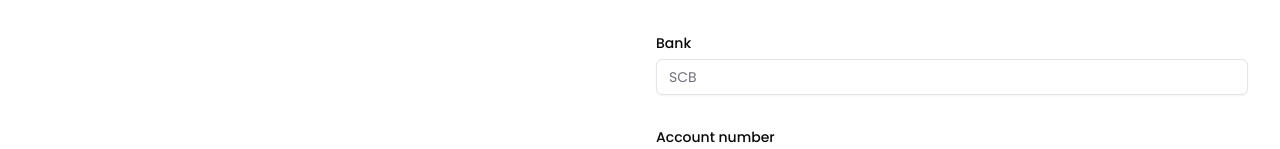
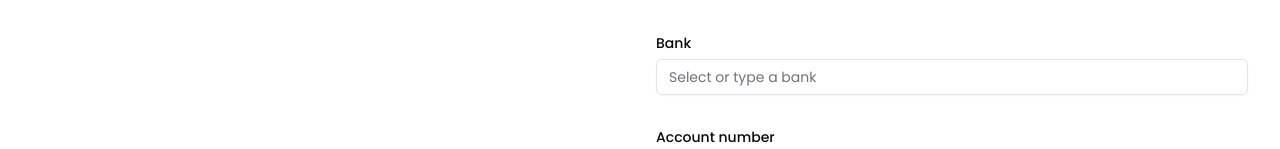
Before and after one commit to CP-RektMart/pic-me-pls-frontend, a Next.js app: page /profile in a window 1280 px wide. Shown: the part 626-775 px from the top of the page. Built offline with nearby package versions, Linux system fonts and the light colour scheme.

Commit message:
edit: bank selection box

```diff
--- a/src/components/profile-page/index.tsx
+++ b/src/components/profile-page/index.tsx
@@ -117,7 +117,20 @@ export default function Profile({ isPhotographer }: ProfileProps) {
 
               <div className='space-y-1.5'>
                 <p className='text-sm font-medium'>Bank</p>
-                <Input placeholder='SCB' {...register('bank')} />
+                <Input
+                  list='bank-options'
+                  placeholder='Select or type a bank'
+                  {...register('bank')}
+                />
+                <datalist id='bank-options'>
+                  <option value='SCB' />
+                  <option value='KBANK' />
+                  <option value='KTB' />
+                  <option value='BBL' />
+                  <option value='BAY' />
+                  <option value='TTB' />
+                  <option value='KKP' />
+                </datalist>
               </div>
 
               <div className='space-y-1.5'>
```
